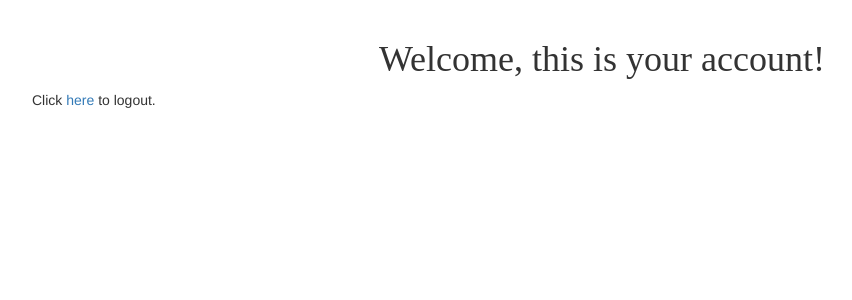
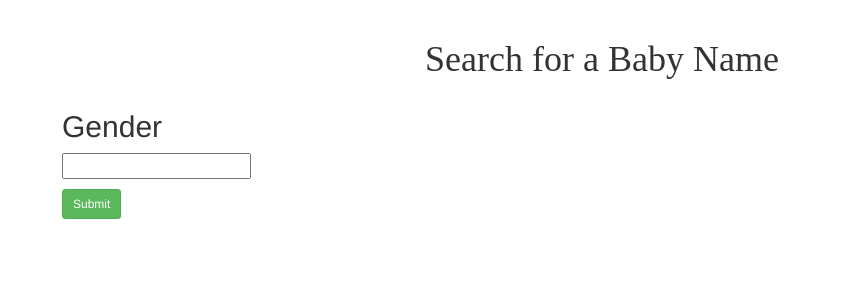
Before and after one commit to yeramirez/practice-flask, a Flask app: template templates/index.html in a window 1280 px wide. Shown: the part 52-352 px from the top of the page, without its empty margins (53-905 px from the left). Run offline with Flask 2, Linux system fonts and the light colour scheme; the template is opened without the code that fills it, so the values that code supplies are empty, except form fields; form fields are guessed from the names that the template uses; some libraries are stand-ins or nearby versions.

Commit message:
Get's the names and parses correctly
HOLLAAA!

```diff
--- a/app.py
+++ b/app.py
@@ -3,11 +3,14 @@ from functools import wraps
 from wtforms import Form, BooleanField, TextField, PasswordField, validators
 from python_mysql_connect2 import connect
 import hashlib
-from form import LoginForm
+from form import LoginForm, GenderForm
 from python_mysql_dbselect import select_user
 from python_mysql_dbinsert import insert_user
 import hashlib
 import xml.etree.ElementTree as ET
+import urllib2
+import xmltodict
+from xml.etree import ElementTree as etree
 
 app = Flask(__name__)
 
@@ -28,12 +31,35 @@ def login_required(f):
 
 
 # -------     Index     ------- #
-@app.route('/')
-@login_required
+@app.route('/', methods=['GET', 'POST'])
+#@login_required
 def home():
-	# tree = ET.parse('country_data.xml')
-	# root = tree.getroot()
-	return render_template('index.html')
+	form = GenderForm(request.form)
+	api_key = 'ya520550'
+	url = 'http://www.behindthename.com/api/random.php?usage=ita&gender='
+	space_name = '&key='
+	data = None
+	if request.method == 'POST':
+		if request.form['gender'] == 'female':
+			gender = 'f'
+			htmlUrl = url + gender + space_name + api_key
+			print htmlUrl
+			file = urllib2.urlopen(htmlUrl)
+			data = file.read()
+			file.close()
+    		data = xmltodict.parse(data)
+    		print data["response"]["names"]["name"][0]
+
+    	else:
+			gender = 'm'
+			htmlUrl = url + gender + space_name + api_key
+			file = urllib2.urlopen(htmlUrl)
+			data = file.read()
+			file.close()
+			data = xmltodict.parse(data)
+			print data["response"]["names"]["name"][0]
+			return render_template('index.html', form=form,data=data)
+	return render_template('index.html', form=form, data=data)
 
 
 
--- a/form.py
+++ b/form.py
@@ -1,7 +1,10 @@
 from flask_wtf import Form
-from wtforms import TextField, PasswordField
+from wtforms import TextField, PasswordField, RadioField
 from wtforms.validators import DataRequired
 
 class LoginForm(Form):
 	username = TextField('Username', validators=[DataRequired()])
 	password = PasswordField('Password', validators=[DataRequired()])
+
+class GenderForm(Form):
+	gender = RadioField('Gender', choices=[('female','Female'),('male','Male')])
--- a/templates/index.html
+++ b/templates/index.html
@@ -2,10 +2,26 @@
 {% block content %}
 
 <div class="container">
-	<h1>Welcome, this is your account!</h1>
-	<p>Click <a href="/logout">here</a> to logout.</p>
+	<form role="form" method="post" action="">
+		<h1>Search for a Baby Name</h1>
+		<div class="form-group col-lg-2 control-label">
+		  <div class="col-lg-10">
+		  	<h2>Gender</h2>
+		    <div class="radio">
+		      {{ form.gender }}
+		    </div>
+		    <button class="btn btn-sm btn-success" type="submit">Submit</button><br><br>
+		  </div>
+		</div>
+	</form>
+	<div>
+    	{% if form.data %}
+            {% for data in form.data %}
+              {{ data }}
+        	{% endfor %}
+        {% endif %}
+    </div>
 </div>
 
 
-
 {% endblock %}
```
Also changed, not shown: python_mysql_dbselect.py (+5 -5 lines), 2 other files.
